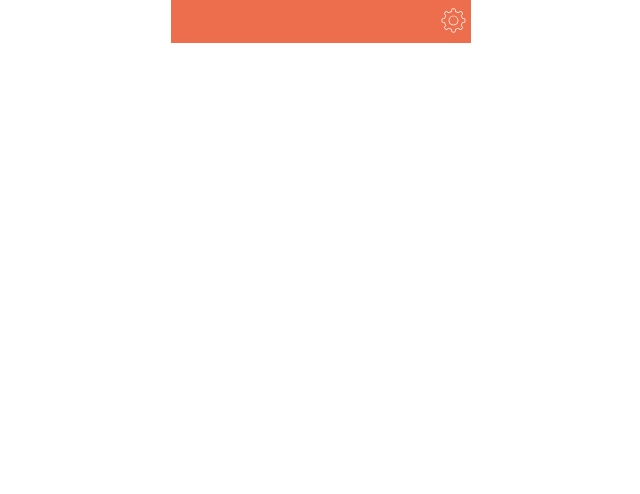
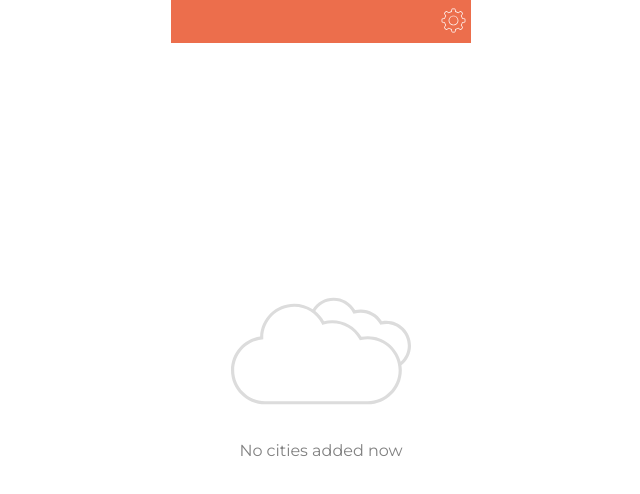
Before and after one commit to ravgusha/weather-widget, a Vue app: page / in a window 1280 px wide. Shown: the top 494 px of the page, without its empty margins (319-959 px from the left). Built offline with nearby package versions, Linux system fonts and the light colour scheme; no server answers.

Commit message:
feat: add empty state component

```diff
--- a/package.json
+++ b/package.json
@@ -13,6 +13,7 @@
     "register-service-worker": "^1.7.2",
     "vue": "^3.2.13",
     "vue-class-component": "^8.0.0-0",
+    "vue-custom-element": "^3.3.0",
     "vue-router": "^4.0.3",
     "vuedraggable": "^4.1.0",
     "vuex": "^4.0.0"
--- /dev/null
+++ b/src/components/EmptyState/EmptyState.scss
@@ -0,0 +1,15 @@
+.empty-container {
+  display: flex;
+  justify-content: center;
+  align-items: center;
+  flex-direction: column;
+  height: 100%;
+
+  img {
+    width: 180px;
+  }
+
+  p {
+    color: #808080;
+  }
+}
--- /dev/null
+++ b/src/components/EmptyState/EmptyState.vue
@@ -0,0 +1,14 @@
+<template>
+  <div class="empty-container">
+    <img src="../../assets/empty.svg" />
+    <p>No cities added now</p>
+  </div>
+</template>
+<script lang="ts">
+import { defineComponent } from "vue";
+
+export default defineComponent({});
+</script>
+<style lang="scss">
+@import "./EmptyState.scss";
+</style>
--- a/src/components/Settings/Settings.scss
+++ b/src/components/Settings/Settings.scss
@@ -33,6 +33,7 @@
       top: 12px;
       right: 15px;
       font-size: 20px;
+      cursor: pointer;
     }
   }
 
--- a/src/views/Home.vue
+++ b/src/views/Home.vue
@@ -7,7 +7,8 @@
       @delete="deleteLocation"
       :isSettingsOpen="isSettingsOpen"
     />
-    <card-list :cards="cards" :isSettingsOpen="isSettingsOpen" />
+    <card-list v-if="cards.length > 0" :cards="cards" :isSettingsOpen="isSettingsOpen" />
+    <empty-state v-else />
   </div>
 </template>
 <script lang="ts">
@@ -15,6 +16,7 @@ import { defineComponent } from "vue";
 import CardList from "../components/CardList/CardList.vue";
 import Header from "../components/Header/Header.vue";
 import Settings from "../components/Settings/Settings.vue";
+import EmptyState from "../components/EmptyState/EmptyState.vue";
 import { ILocation, ICard } from "../types/types";
 
 export default defineComponent({
@@ -22,6 +24,7 @@ export default defineComponent({
     CardList,
     Header,
     Settings,
+    EmptyState,
   },
   data() {
     return {
```
Also changed, not shown: src/assets/empty.svg (added), 1 other file (tests, documents, lock files or other folders).
